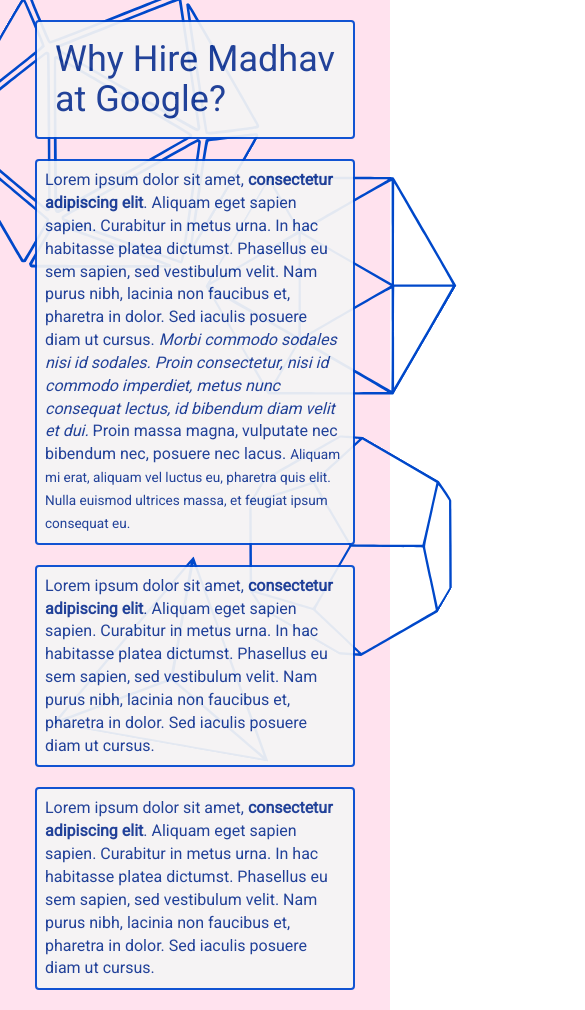
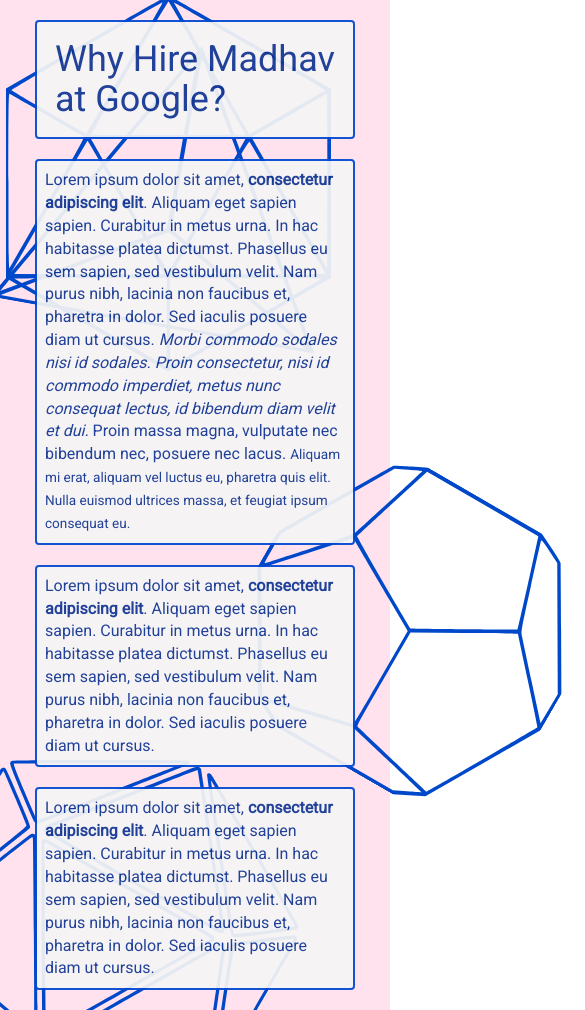
Before and after one commit to MadhavShroff/ppd, a plain HTML site: page index.html in a window 390 px wide. Shown: the top 1010 px of the page, 585 px wide, since content can reach past the window. Drawn offline with nearby package versions, Linux system fonts and the light colour scheme; a script that the page names is missing.

Commit message:
Fixed minor styling

```diff
--- a/styles.css
+++ b/styles.css
@@ -77,32 +77,31 @@
 
   #shape1 {
     position: absolute;
-    left: 20%;
-    top: 35%;
+    left: 35%;
+    top: 45%;
     filter: invert(16%) sepia(100%) saturate(2742%) hue-rotate(215deg) brightness(99%) contrast(105%);
-    transform: rotate(30deg) scale(0.4);
+    transform: rotate(30deg) scale(0.6);
   }
-
   #shape2 {
     position: absolute;
-    right: 0;
+    right: -50px;
     filter: invert(16%) sepia(100%) saturate(2742%) hue-rotate(215deg) brightness(99%) contrast(105%);
-    transform: rotate(30deg) translateX(170px) translateY(-130px) scale(0.4);
+    transform: translateY(-130px) scale(0.6);
   }
   #shape4 {
     position: absolute;
-    bottom: -5%;
+    bottom: 50%;
     left: -25%;
     z-index: 0;
     filter: invert(16%) sepia(100%) saturate(2742%) hue-rotate(215deg) brightness(99%) contrast(105%);
-    transform: scale(0.4) rotate(10deg)
+    transform: scale(0.6) rotate(10deg)
   }
   #shape5 {
     position: absolute;
-    top: -30%;
+    top: 65%;
     left: -240px;
     filter: invert(16%) sepia(100%) saturate(2742%) hue-rotate(215deg) brightness(99%) contrast(105%);
-    transform: rotate(30deg) scale(0.40);
+    transform: rotate(30deg) scale(0.50);
   }
 }
 
```
